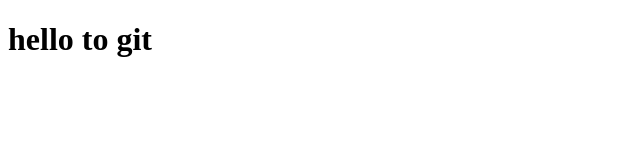
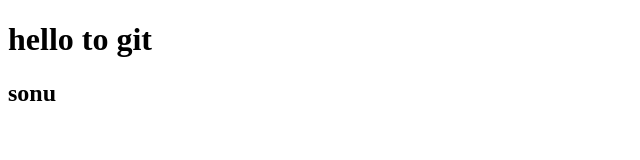
Before and after one commit to deepashreedeepa30-dotcom/deepashree-, a plain HTML site: page git.html in a window 1280 px wide. Shown: the full height of the page, 0-640 px from the left. Drawn offline with Linux system fonts and the light colour scheme.

Commit message:
h2 updated

```diff
--- a/git.html
+++ b/git.html
@@ -7,5 +7,6 @@
 </head>
 <body>
     <h1>hello to git</h1>
+    <h2>sonu</h2>
 </body>
 </html>
```
